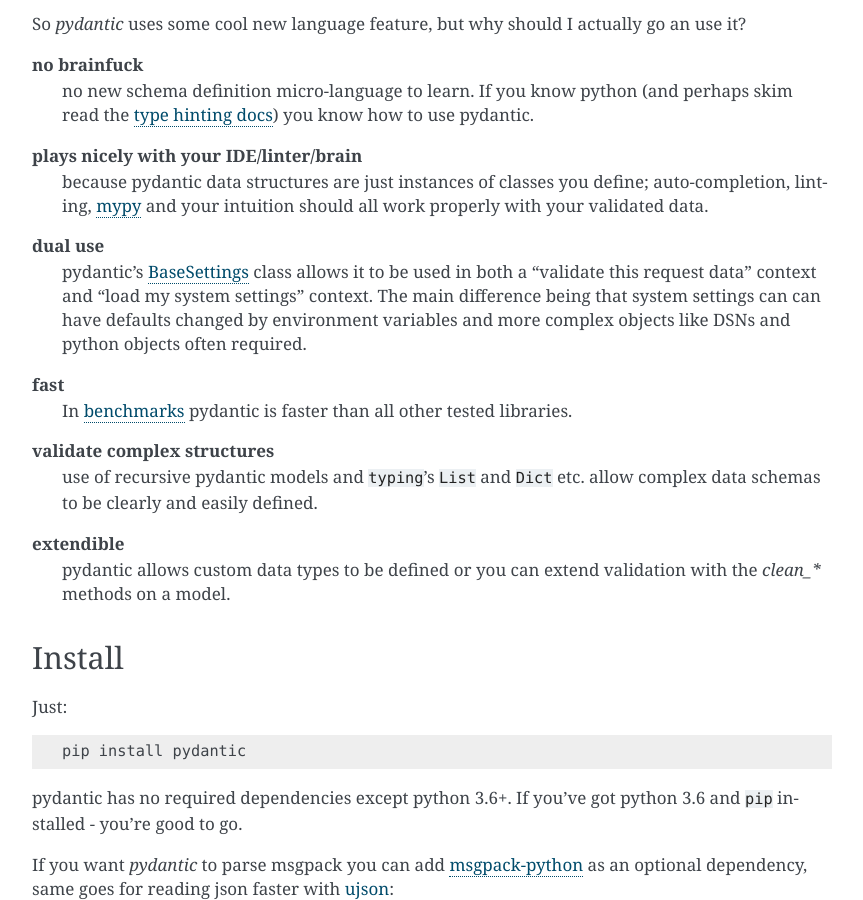
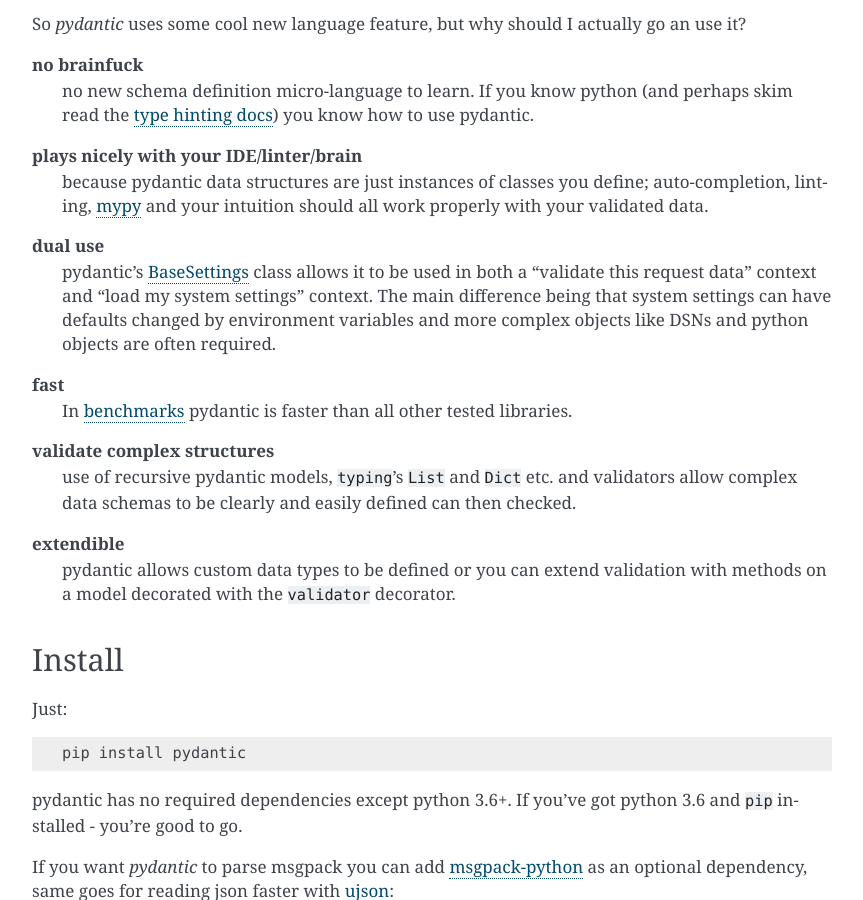
Before and after one commit to tomasz-kaminski-jir/pyd_analyze, a Sphinx documentation site: the page built from docs/index.rst, in a window 1280 px wide and 900 px high, scrolled down 1731 px. Shown: the whole window, without its empty margins (258-1121 px from the left). Built offline with Sphinx 7.4.7, drawn with Linux system fonts in a browser that asks for light colours; some of the changed text lies outside the part shown.

Commit message:
tweak docs

```diff
--- a/docs/conf.py
+++ b/docs/conf.py
@@ -69,9 +69,9 @@ author = 'Samuel Colvin'
 
 from pydantic.version import VERSION
 # The short X.Y version. Could change this if you're updating docs for a previous version.
-version = str(VERSION)
+version = f'v{VERSION}'
 # The full version, including alpha/beta/rc tags.
-release = str(VERSION)
+release = version
 
 # The language for content autogenerated by Sphinx. Refer to documentation
 # for a list of supported languages.
--- a/docs/index.rst
+++ b/docs/index.rst
@@ -52,18 +52,19 @@ So *pydantic* uses some cool new language feature, but why should I actually go
 
 **dual use**
     pydantic's :ref:`BaseSettings <settings>` class allows it to be used in both a "validate this request data" context
-    and "load my system settings" context. The main difference being that system settings can can have defaults changed
-    by environment variables and more complex objects like DSNs and python objects often required.
+    and "load my system settings" context. The main difference being that system settings can have defaults changed
+    by environment variables and more complex objects like DSNs and python objects are often required.
 
 **fast**
     In :ref:`benchmarks <benchmarks_tag>` pydantic is faster than all other tested libraries.
 
 **validate complex structures**
-    use of recursive pydantic models and ``typing``'s ``List`` and ``Dict`` etc. allow complex data schemas to be
-    clearly and easily defined.
+    use of recursive pydantic models, ``typing``'s ``List`` and ``Dict`` etc. and validators allow
+    complex data schemas to be clearly and easily defined can then checked.
 
 **extendible**
-    pydantic allows custom data types to be defined or you can extend validation with the `clean_*` methods on a model.
+    pydantic allows custom data types to be defined or you can extend validation with methods on a model decorated
+    with the ``validator`` decorator.
 
 
 Install
```
